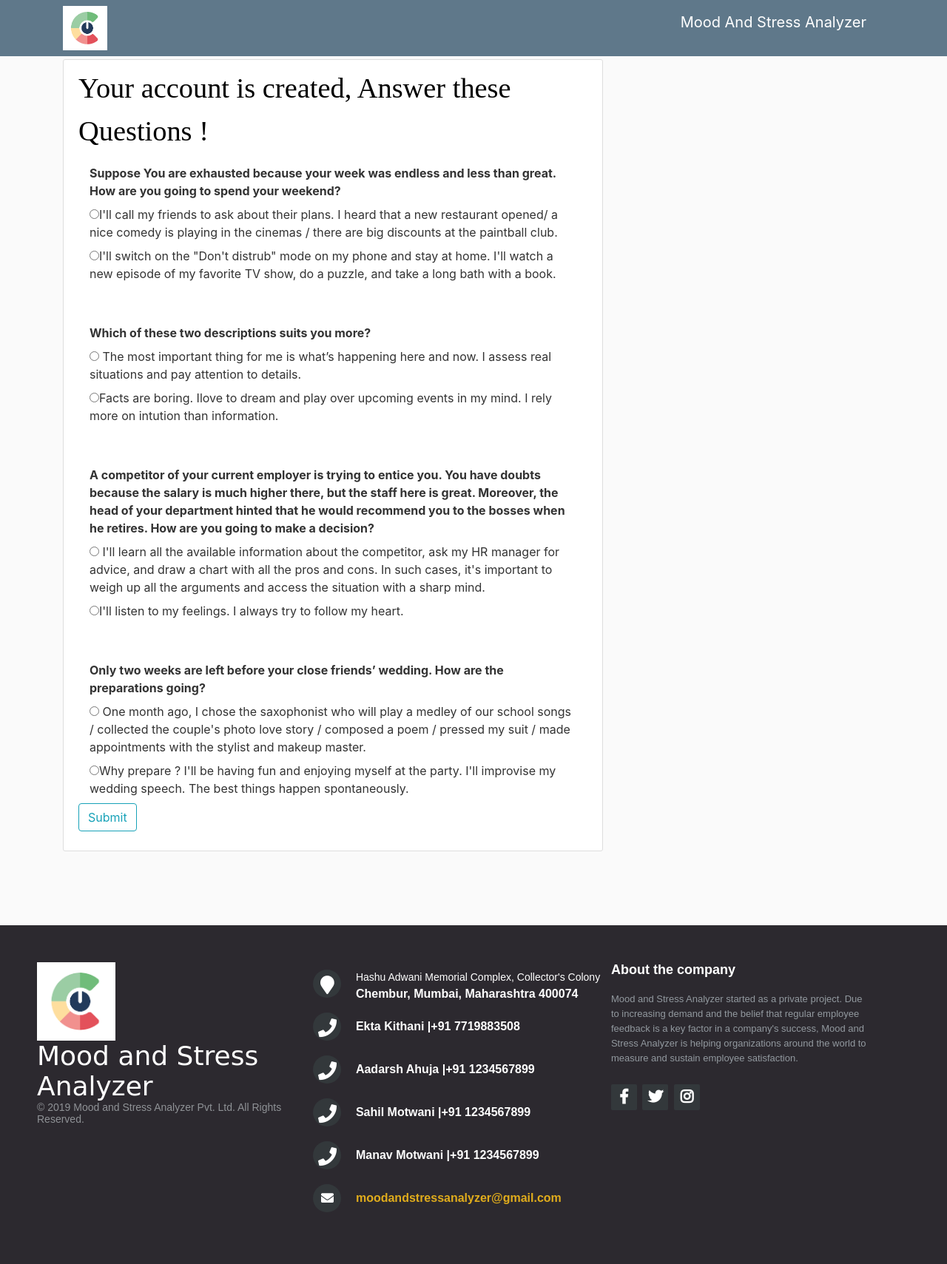
After one commit to sahil-motwani/TE, a Django app: page /question/ in a window 1280 px wide. The commit adds this page. Shown: the whole page at 74% size. Run offline with Django 3.2, Linux system fonts and the light colour scheme; some libraries are stand-ins or nearby versions.

Commit message:
first letter of classes capitalized and question response is getting stored in DB

```diff
--- a/learn_django/urls.py
+++ b/learn_django/urls.py
@@ -27,7 +27,7 @@ urlpatterns = [
     path('login/', auth_views.LoginView.as_view(template_name='users/login.html'),name='login'),
     path('logout/', auth_views.LogoutView.as_view(template_name='users/logout.html'),name='logout'),
     path('blog/', include('blog.urls')),
-    path('questions/',user_views.questions, name = "questions" ),
+    path('question/',user_views.question, name = "question"),
 ]
 if settings.DEBUG:
     urlpatterns += static(settings.MEDIA_URL, document_root=settings.MEDIA_ROOT)
--- a/users/admin.py
+++ b/users/admin.py
@@ -1,5 +1,6 @@
 from django.contrib import admin
-from .models import profile
+from .models import Profile,Questions
 from .forms import UserRegisterForm
 # Register your models here.
-admin.site.register(profile)
+admin.site.register(Profile)
+admin.site.register(Questions)
--- a/users/forms.py
+++ b/users/forms.py
@@ -1,7 +1,7 @@
 from django import forms
 from django.contrib.auth.models import User
 from django.contrib.auth.forms import UserCreationForm
-from .models import profile
+from .models import Profile
 class UserRegisterForm(UserCreationForm):
     email=forms.EmailField()
     class Meta:
@@ -9,7 +9,7 @@ class UserRegisterForm(UserCreationForm):
         fields=['username','email','password1','password2']
 class ProfileRegisterForm(forms.ModelForm):
     class Meta:
-        model = profile
+        model = Profile
         fields = ['primary_mobile','date_Of_birth','gender','city', 'state', 'country']
 class UserUpdateForm(forms.ModelForm):
     email=forms.EmailField()
@@ -18,5 +18,5 @@ class UserUpdateForm(forms.ModelForm):
         fields=['username','email']
 class ProfileUpdateForm(forms.ModelForm):
     class Meta:
-        model=profile
+        model=Profile
         fields=['image','primary_mobile','city', 'state', 'country']
--- a/users/signals.py
+++ b/users/signals.py
@@ -1,13 +1,13 @@
 from django.db.models.signals import post_save
 from django.contrib.auth.models import User
 from django.dispatch import receiver
-from .models import profile
+from .models import Profile
 
 
 @receiver(post_save, sender=User)
 def create_profile(sender, instance, created, **kwargs):
     if created:
-        profile.objects.create(user=instance)
+        Profile.objects.create(user=instance)
 
 
 @receiver(post_save, sender=User)
--- /dev/null
+++ b/users/templates/users/question.html
@@ -0,0 +1,78 @@
+{%extends "blog/base.html"%}
+{%load crispy_forms_tags%}
+{%block content%}
+{% include "blog/navonlywithlogo.html" %}
+
+<div class="content-section">
+    <div class= "panel panel-default">
+        <p style="font-family:Times New Roman, Times, serif; color : black; font-size :3vw;"> Your account is created, Answer these Questions !</p>
+    </div>
+    <!-- <h1>{{user.username}}</h1>
+    <h1>{{user.id}}</h1> -->
+    <form method="POST">{% csrf_token %}
+        <div class="container">
+            <label><b>
+                Suppose You are exhausted because your week was endless and less than great. How are you going to spend your weekend?
+                </b>
+            </label>
+        <div class="radio">
+            <label><input type="radio" name="question1" class="required" value="Introvert">I'll call my friends to ask about their plans. I heard that a new restaurant opened/ a nice comedy is playing in the cinemas / there are big discounts at the paintball club.</label>
+        </div>
+        <div class="radio">
+            <label><input type="radio" name="question1" value="Extrovert">I'll switch on the "Don't distrub" mode on my phone and stay at home. I'll watch a new episode of my favorite TV show, do a puzzle, and take a long bath with a book.</label>
+        </div>
+    </div>
+<br>
+<br>
+    <div class="container">
+        <label><b>
+            Which of these two descriptions suits you more?
+        </b>
+    </label>
+    <div class="radio">
+        <label><input type="radio" name="question2" required value="Sensing"> The most important thing for me is what’s happening here and now. I assess real situations and pay attention to details.   </label>
+    </div>
+    <div class="radio">
+        <label><input type="radio" name="question2" value="Intutive">Facts are boring. Ilove to dream and play over upcoming events in my mind. I rely more on intution than information. </label>
+    </div>
+</div>
+
+<br>
+<br>
+    <div class="container">
+        <label><b>
+            A competitor of your current employer is trying to entice you. You have doubts because the salary is much higher there, but the staff here is great. Moreover, the head of your department hinted that he would recommend you to the bosses when he retires. How are you going to make a decision?
+        </b>
+    </label>
+    <div class="radio">
+        <label><input type="radio" name="question3" required value="Thinking"> I'll learn all the available information about the competitor, ask my HR manager for advice, and draw a chart with all the pros and cons. In such cases, it's important to weigh up all the arguments and access the situation with a sharp mind. </label>
+    </div>
+    <div class="radio">
+        <label><input type="radio" name="question3" value="Feeling">I'll listen to my feelings. I always try to follow my heart.</label>
+    </div>
+</div>
+
+
+<br>
+<br>
+    <div class="container">
+        <label><b>
+            Only two weeks are left before your close friends’ wedding. How are the preparations going?
+        </b>
+    </label>
+    <div class="radio">
+        <label><input type="radio" name="question4" required value="Judging"> One month ago, I chose the saxophonist who will play a medley of our school songs / collected the couple's photo love story / composed a poem / pressed my suit / made appointments with the stylist and makeup master. </label>
+    </div>
+    <div class="radio">
+        <label><input type="radio" name="question4" value="Perceiving">Why prepare ? I'll be having fun and enjoying myself at the party. I'll improvise my wedding speech. The best things happen spontaneously.</label>
+    </div>
+</div>
+
+
+<div class="form-group">
+    <button class="btn btn-outline-info" type="submit" value="Questions">Submit</button>
+</div>
+    </form>
+
+</div>
+{%endblock content%}
--- a/users/templates/users/register.html
+++ b/users/templates/users/register.html
@@ -11,8 +11,6 @@
 				<!-- {{content |crispy}} -->
 				{{form | crispy}}
 				{{p_reg_form | crispy}}
-
-
 
 				<!-- {{User_form.as_p}}
 				{{profile_form.as_p}} -->
--- a/users/views.py
+++ b/users/views.py
@@ -2,6 +2,7 @@ from django.shortcuts import render,redirect
 from django.contrib.auth.decorators import login_required
 from django.contrib import messages
 from .forms import UserRegisterForm,UserUpdateForm,ProfileUpdateForm,ProfileRegisterForm
+from .models import Questions
 # Create your views here.
 def register(request):
     if request.method=='POST':
@@ -15,7 +16,8 @@ def register(request):
             p_reg_form.save()
             username=form.cleaned_data.get('username')
             messages.success(request, "Your Account has been created ! Answer some questions then you can now login")
-            return redirect('questions')
+            #data={'user':user}
+            return redirect('question')
     else:
         form=UserRegisterForm()
         p_reg_form = ProfileRegisterForm()
@@ -44,6 +46,18 @@ def profile(request):
     }
     return render(request,'users/profile.html',context)
 
-def questions(request):
-    print("call")
-    return render(request, 'users/questions.html')
+def question(request):
+    if request.method == 'POST':
+        if request.POST.get('question1') and request.POST.get('question2') and request.POST.get('question3') and request.POST.get('question4'):
+            q1=request.POST.get('question1')
+            q2=request.POST.get('question2')
+            q3=request.POST.get('question3')
+            q4=request.POST.get('question4')
+            #username=request.POST.get('user.username')
+            #user_id=request.POST.get('user.id')
+            post=Questions(username=request.user.username,question1=q1,question2=q2,question3=q3,question4=q4,user_id=request.user.id)
+            #post=Questions(username=username,question1=q1,question2=q2,question3=q3,question4=q4,user_id=user_id)
+            post.save()
+            return redirect('profile')
+    else:
+        return render(request,'users/question.html')
```
Also changed, not shown: users/models.py (+12 -1 lines), users/templates/users/questions.html (deleted, +0 -76 lines), db.sqlite3, users/migrations/0009_questions.py (added).
